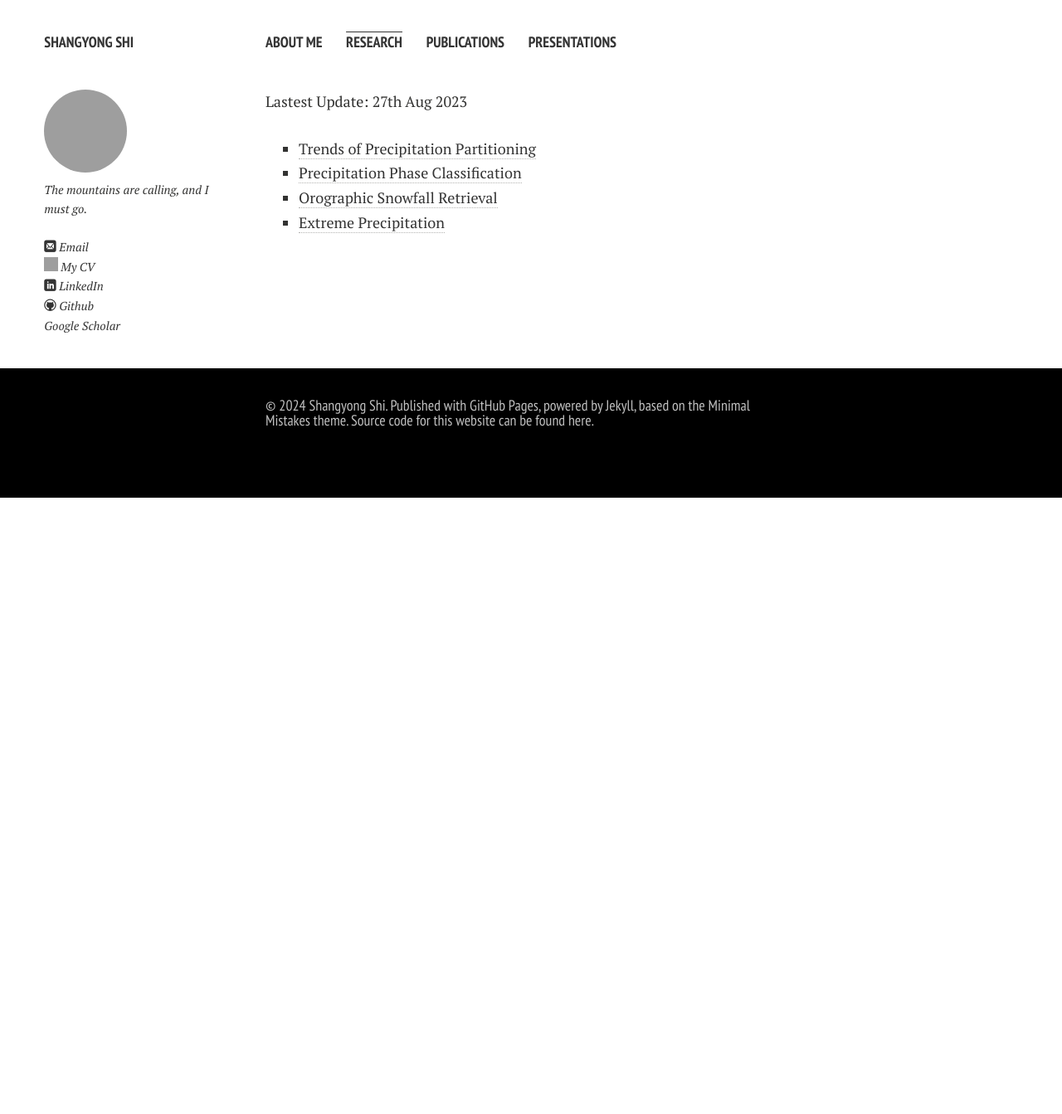
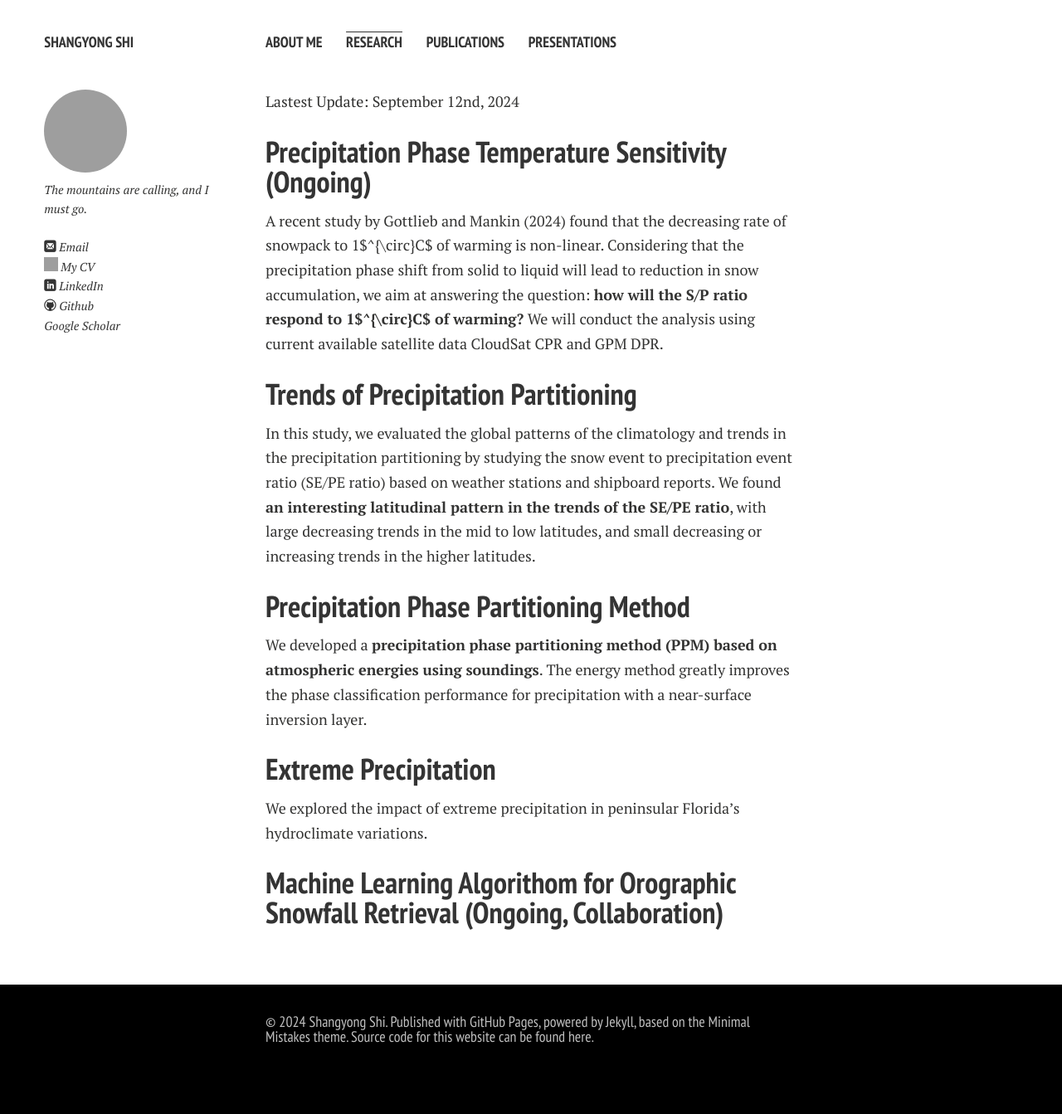
Before and after one commit to ShangyongShi/shangyongshi.github.io, a Jekyll site: the page built from research.md, in a window 1280 px wide. Shown: the whole page at 83% size. Built offline with Jekyll 4.4.1, drawn with Linux system fonts in a browser that asks for light colours; nearby versions of some CDN libraries; comment, search, counter and statistics services are not loaded; a style sheet for code colours, icons or effects is not loaded; before the commit the page ends 900 px from its top, so only the background shows below that; grey boxes are pictures that could not be loaded.

Commit message:
update homepage, add research details (intro page), add publication and dissertation hotlinks

```diff
--- a/research.md
+++ b/research.md
@@ -4,9 +4,22 @@ permalink: /research/index.html
 title: Research
 ---
 
-Lastest Update: 27th Aug 2023
+Lastest Update: September 12nd, 2024
 
-- [Trends of Precipitation Partitioning](https://shangyongshi.github.io/research/sepetrend/)
-- [Precipitation Phase Classification](https://shangyongshi.github.io/research/phaseClass/)
-- [Orographic Snowfall Retrieval](https://shangyongshi.github.io/research/oroSnow/)
-- [Extreme Precipitation](https://shangyongshi.github.io/research/extremePreFlorida/)
+## [Precipitation Phase Temperature Sensitivity (Ongoing)](https://shangyongshi.github.io/research/phaseSen/)
+
+A recent study by Gottlieb and Mankin (2024) found that the decreasing rate of snowpack to 1$^{\circ}C$ of warming is non-linear. Considering that the precipitation phase shift from solid to liquid will lead to reduction in snow accumulation, we aim at answering the question: **how will the S/P ratio respond to 1$^{\circ}C$ of warming?** We will conduct the analysis using current available satellite data CloudSat CPR and GPM DPR.
+
+## [Trends of Precipitation Partitioning](https://shangyongshi.github.io/research/sepetrend/)
+
+In this study, we evaluated the global patterns of the climatology and trends in the precipitation partitioning by studying the snow event to precipitation event ratio (SE/PE ratio) based on weather stations and shipboard reports. We found **an interesting latitudinal pattern in the trends of the SE/PE ratio**, with large decreasing trends in the mid to low latitudes, and small decreasing or increasing trends in the higher latitudes.
+
+## [Precipitation Phase Partitioning Method](https://shangyongshi.github.io/research/phaseClass/)
+
+We developed a **precipitation phase partitioning method (PPM) based on atmospheric energies using soundings**. The energy method greatly improves the phase classification performance for precipitation with a near-surface inversion layer.
+
+## [Extreme Precipitation](https://shangyongshi.github.io/research/extremePreFlorida/)
+
+We explored the impact of extreme precipitation in peninsular Florida's hydroclimate variations.
+
+## [Machine Learning Algorithom for Orographic Snowfall Retrieval (Ongoing, Collaboration)](https://shangyongshi.github.io/research/oroSnow/)
```
Also changed, not shown: index.md (+3 -3 lines), publications.md (+6 -6 lines), research/phaseSen.md (added, +8 -0 lines), 5 other files.
